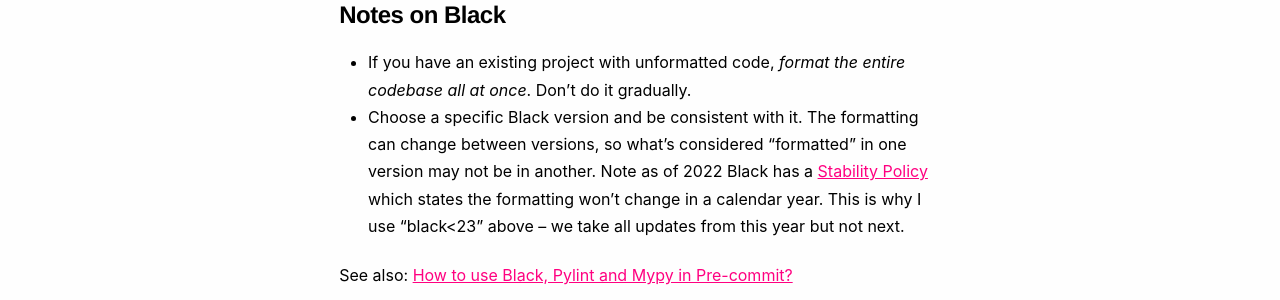
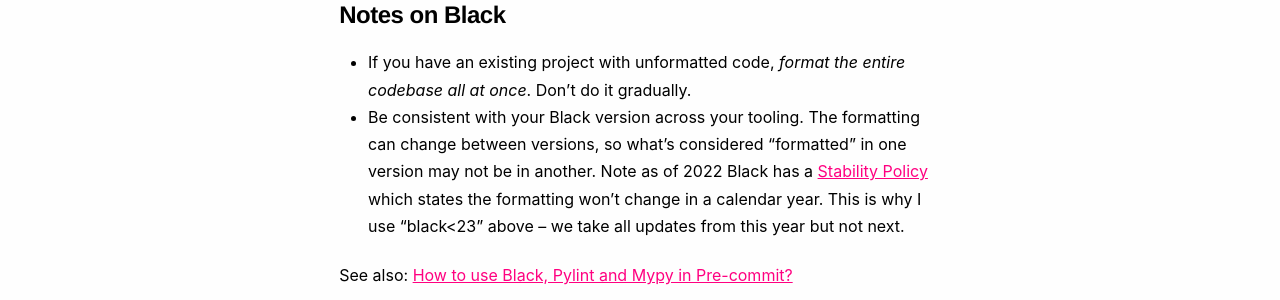
Before and after one commit to explodinglabs/explodinglabs.github.io, a Jekyll site: the page built from docs/_posts/python/2021-07-01-code-quality-github-actions.markdown, in a window 1280 px wide. Shown: the part 1170-1470 px from the top of the page. Built offline with Jekyll 4.4.1, drawn with Linux system fonts in a browser that asks for light colours.

Commit message:
Update 2021-07-01-code-quality-github-actions.markdown

```diff
--- a/docs/_posts/python/2021-07-01-code-quality-github-actions.markdown
+++ b/docs/_posts/python/2021-07-01-code-quality-github-actions.markdown
@@ -52,7 +52,7 @@
 
 - If you have an existing project with unformatted code, _format the entire
   codebase all at once_. Don't do it gradually.
-- Choose a specific Black version and be consistent with it.
+- Be consistent with your Black version across your tooling.
   The formatting can change between versions, so what's considered
   "formatted" in one version may not be in another.
   Note as of 2022 Black has a
```
